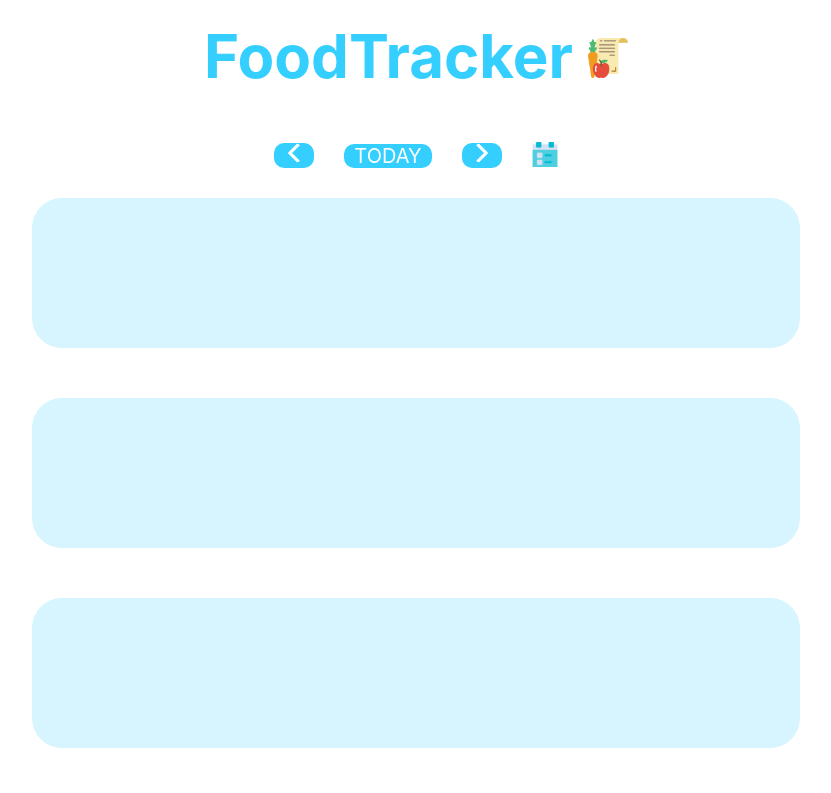
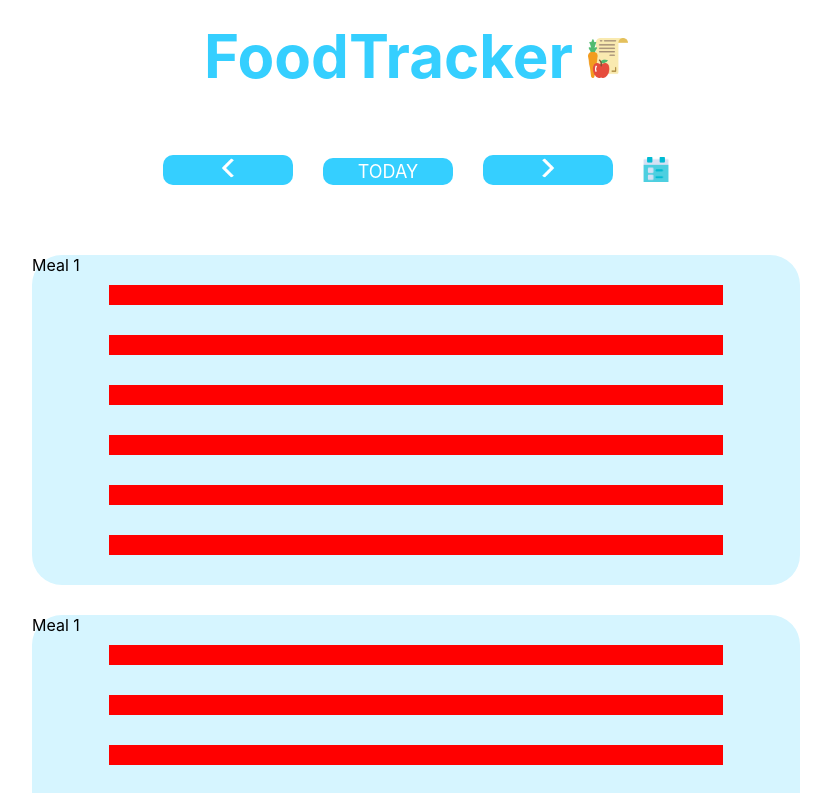
Before and after one commit to emmanuelrocha001/food-tracker, a React (Create React App) app: page / in a window 1280 px wide. Shown: the top 793 px of the page, without its empty margins (224-1055 px from the left). Built offline with nearby package versions, Linux system fonts and the light colour scheme.

Commit message:
dummy meal ui

```diff
--- a/src/App.css
+++ b/src/App.css
@@ -11,6 +11,7 @@
   align-items: center;
   justify-content: center;
 }
+
 .Header{
   padding-top: 20px;
   padding-bottom: 20px;
@@ -52,23 +53,30 @@ h1 {
 .DateContainer {
   /* background: red; */
   padding-top: 30px;
-  padding-bottom: 30px;
+  padding-bottom: 70px;
   display: inline-block;
   /* background: red; */
   color: #35CFFF;
   font-size: 20px;
+  /* background: red; */
+
 
 }
 
 .CurrentDate {
+  min-width: 110px;
+
   background: #35CFFF;
-  font-size: 20px;
+  font-size: 18px;
   color: white;
+  padding-top: 3px;
+  padding-bottom: 3px;
   padding-left: 10px;
   padding-right: 10px;
   border-radius: 10px;
   display: inline-block;
-  margin-right: 30px;;
+  margin-right: 30px;
+
 }
 
 .ArrowButton {
@@ -79,18 +87,25 @@ h1 {
   border-radius: 10px;
 }
 
+.MealTitle {
+  float: left;
+  margin-bottom: 30px;
+}
+
 .MealContainer{
-  display: block;
+  display: inline-block;
   margin: auto;
 
+  align-items: center;
   /* background: #35CFFF; */
   background: #D6F5FF;
   width: 60%;
   /* width: 750px;
   max-width: 750px; */
-  height: 150px;
-  margin-bottom: 50px;
+  /* height: 150px; */
+  /* margin-bottom: 50px; */
   border-radius: 30px;
+  margin-bottom: 30px;
 }
 
 
@@ -98,7 +113,18 @@ h1 {
   filter: brightness(85%);
 }
 
-.ArrowButton:Hover {
+.FoodItem {
+  margin: auto;
+
+  /* display: block; */
+  width: 80%;
+  background: red;
+  /* padding-top: 30px; */
+  margin-top: 30px;
+  margin-bottom: 30px;
+}
+
+.CurrentDate:Hover {
   filter: brightness(85%);
 }
 
@@ -109,6 +135,7 @@ h1 {
   /* background:#fff url(https://cdn1.iconfinder.com/data/icons/cc_mono_icon_set/blacks/16x16/calendar_2.png)  97% 50% no-repeat ; */
   background:#fff url(./calendar.png) no-repeat ;
   background-size: 100%;
+  margin-top: 15px;
   width: 25px;
   height: 25px;
   /* width: 500px; */
--- a/src/App.js
+++ b/src/App.js
@@ -5,11 +5,24 @@ import logo from './diet.png'
 import left from './left-arrow.png'
 import right from './right-arrow.png'
 
+
+function FoodItem(){
+  return (
+    <div className="FoodItem">&nbsp;</div>
+  );
+}
 function MealContainer(){
   return (
     <div className="MealContainer">
+      <div className="MealTitle">Meal 1</div>
+      <FoodItem />
+      <FoodItem />
+      <FoodItem />
+      <FoodItem />
+      <FoodItem />
+      <FoodItem />
+
     </div>
-
   );
 }
 
@@ -29,9 +42,7 @@ function DatePicker(props){
   n -= 86400000;
   var yesterday = new Date(n);
   n += 172800000;
-  var tomorrow = new Date(n)
-  // alert(yesterday);
-  // alert(tomorrow);
+  var tomorrow = new Date(n);
 
   var todayString = formatDate(today);
   var yesterdayString = formatDate(yesterday);
@@ -52,13 +63,13 @@ function DatePicker(props){
   return (
     <div className="DateContainer">
 
-      <div className="CurrentDate">
-        <img className="ArrowButton" onClick={props.handleDateDecrement} src={left}>
+      <div className="CurrentDate" onClick={props.handleDateDecrement}>
+        <img className="ArrowButton" src={left}>
         </img>
       </div>
       <div className="CurrentDate">{actualDateString}</div>
-      <div className="CurrentDate">
-        <img className="ArrowButton" src={right} onClick={props.handleDateIncrement}>
+      <div className="CurrentDate" onClick={props.handleDateIncrement}>
+        <img className="ArrowButton" src={right}>
         </img>
       </div>
 
```
